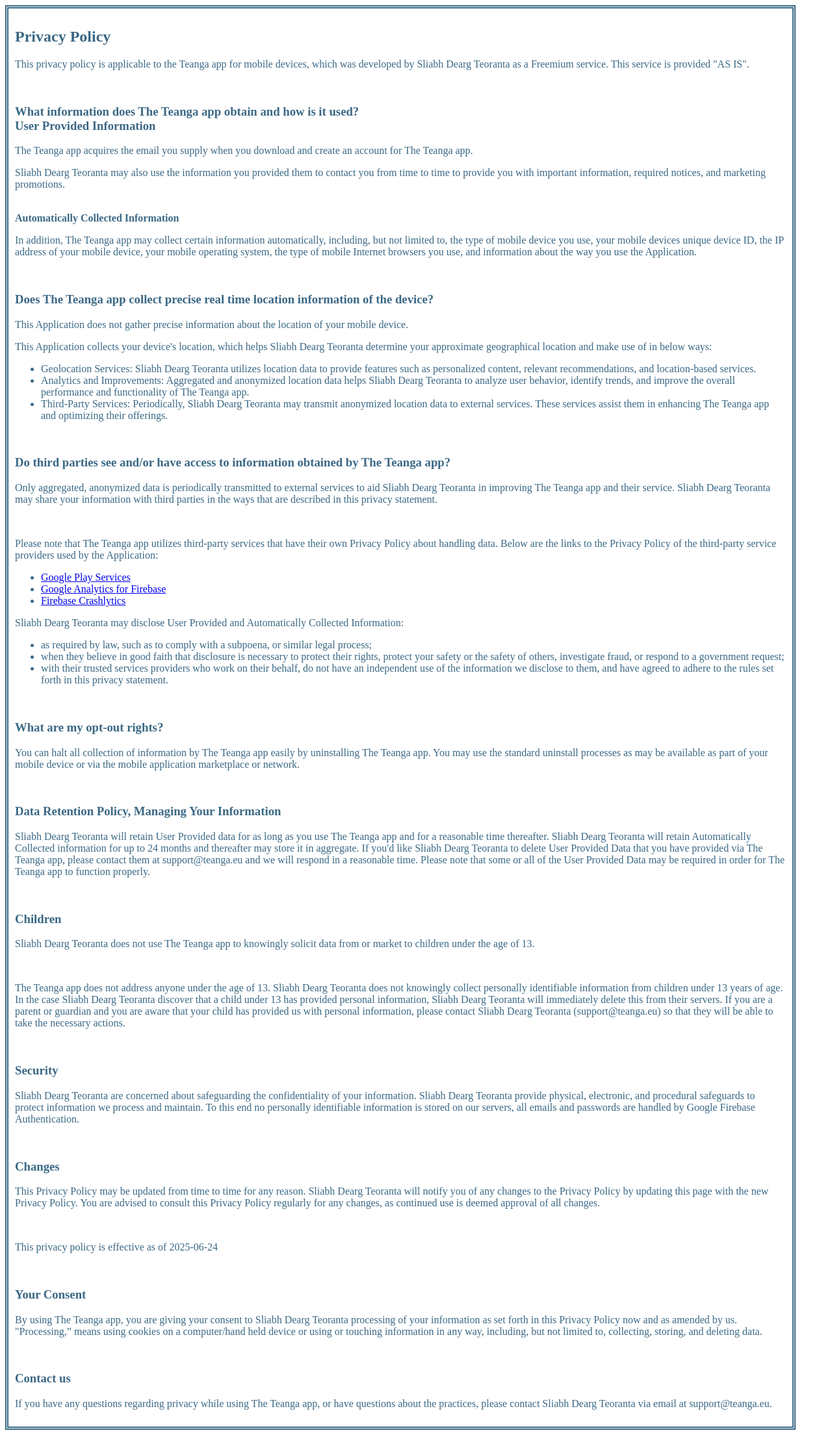
After one commit to RedmondC/TeangaWeb, a Flask app: page /privacy in a window 1280 px wide. The commit adds this page. Shown: the whole page at 65% size. Run offline with Flask 3, Linux system fonts and the light colour scheme; parts of the project's set-up code (start-up, migrations or seed data) failed here and were passed over.

Commit message:
added privacy policy

```diff
--- a/functions/main.py
+++ b/functions/main.py
@@ -11,7 +11,7 @@ from google.oauth2 import service_account
 from json import loads
 from googleapiclient.errors import HttpError
 from index_page import render_index
-from flask import Flask, request
+from flask import Flask, render_template, request
 
 print("Starting Flask app...")
 
@@ -91,6 +91,11 @@ def verify_apple_dev():
         return "An unexpected error occurred.", 500
 
 
+@app.route("/privacy", methods=["GET"])
+def privacy():
+    return render_template("privacy.html")
+
+
 @app.route("/")
 def main():
     return render_index()
--- a/functions/static/css/style.css
+++ b/functions/static/css/style.css
@@ -1,6 +1,4 @@
 <style>
-    p {
-    }
 
     body {
       margin: auto;
@@ -29,6 +27,19 @@
        align-self: center;
        box-sizing: border-box;
        border: 5px double rgb(59, 104, 133);
+    }
+
+    #privacy {
+       width: 95%;
+       align-self: center;
+       box-sizing: border-box;
+       padding: 10px;
+       border: 5px double rgb(59, 104, 133);
+    }
+
+    p, strong, li {
+       font-family: serif;
+       color: rgb(59, 104, 133);
     }
 
     .column {
--- /dev/null
+++ b/functions/templates/privacy.html
@@ -0,0 +1,111 @@
+<!DOCTYPE html>
+<html>
+<head>
+    <meta charset='utf-8'>
+    <title>Privacy Policy</title>
+    <link rel="stylesheet" href="{{ url_for('static', filename='css/style.css') }}">
+</head>
+<body id="privacy">
+<h2><strong>Privacy Policy</strong></h2>
+<p>This privacy policy is applicable to the Teanga app for mobile devices,
+    which was developed by Sliabh Dearg Teoranta as a Freemium
+    service. This service is provided "AS IS".</p><br>
+<h3><strong>What information does The Teanga app obtain and how is it
+    used?</strong><br><strong>User Provided Information</strong></h3>
+<p>The Teanga app acquires the email you supply when you download and create an account for The Teanga app.
+<p>Sliabh Dearg Teoranta may also use the information you provided them to contact you from time to time to provide you
+    with important information, required notices, and marketing promotions.</p><br><strong>Automatically Collected
+    Information</strong>
+<p>In addition, The Teanga app may collect certain information automatically, including, but not limited to, the type
+    of mobile device you use, your mobile devices unique device ID, the IP address of your mobile device, your mobile
+    operating system, the type of mobile Internet browsers you use, and information about the way you use the
+    Application.</p><br>
+
+<h3><strong>Does The Teanga app collect precise real time location information of the
+    device?</strong></h3>
+<p>This Application does not gather precise information about the location of your mobile device.</p>
+<div><p>This Application collects your device's location, which helps Sliabh Dearg Teoranta
+    determine your approximate geographical location and make use of in below ways:</p>
+    <ul>
+        <li>Geolocation Services: Sliabh Dearg Teoranta utilizes location data to provide features such as personalized
+            content, relevant recommendations, and location-based services.
+        </li>
+        <li>Analytics and Improvements: Aggregated and anonymized location data helps Sliabh Dearg Teoranta to analyze
+            user behavior, identify trends, and improve the overall performance and functionality of The Teanga app.
+        </li>
+        <li>Third-Party Services: Periodically, Sliabh Dearg Teoranta may transmit anonymized location data to external
+            services. These services assist them in enhancing The Teanga app and optimizing their offerings.
+        </li>
+    </ul>
+</div>
+<br>
+<h3><strong>Do third parties see and/or have access to information obtained by The Teanga app?</strong></h3>
+<p>Only aggregated, anonymized data is periodically transmitted to external services to aid Sliabh Dearg Teoranta in
+    improving The Teanga app and their service. Sliabh Dearg Teoranta may share your information with third parties in
+    the ways that are described in this privacy statement.</p>
+<div><br>
+    <p>Please note that The Teanga app utilizes third-party services that have their own Privacy Policy about handling
+        data. Below are the links to the Privacy Policy of the third-party service providers used by the
+        Application:</p>
+    <ul>
+        <li><a href="https://www.google.com/policies/privacy/" target="_blank" rel="noopener noreferrer">Google Play
+            Services</a></li><!---->
+        <li><a href="https://firebase.google.com/support/privacy" target="_blank" rel="noopener noreferrer">Google
+            Analytics for Firebase</a></li>
+        <li><a href="https://firebase.google.com/support/privacy/" target="_blank" rel="noopener noreferrer">Firebase
+            Crashlytics</a></li><!----><!----><!----><!----><!----><!----><!----><!----><!----><!----><!----><!---->
+        <!----><!----><!----><!----><!----><!----><!----><!----><!----><!----><!----><!----><!----><!----></ul>
+</div>
+<p>Sliabh Dearg Teoranta may disclose User Provided and Automatically Collected Information:</p>
+<ul>
+    <li>as required by law, such as to comply with a subpoena, or similar legal process;</li>
+    <li>when they believe in good faith that disclosure is necessary to protect their rights, protect your safety or the
+        safety of others, investigate fraud, or respond to a government request;
+    </li>
+    <li>with their trusted services providers who work on their behalf, do not have an independent use of the
+        information we disclose to them, and have agreed to adhere to the rules set forth in this privacy statement.
+    </li>
+</ul>
+<p></p><br><h3><strong>What are my opt-out rights?</strong></h3>
+<p>You can halt all collection of information by The Teanga app easily by uninstalling The Teanga app. You may use the
+    standard uninstall processes as may be available as part of your mobile device or via the mobile application
+    marketplace or network.</p><br>
+<h3><strong>Data Retention Policy, Managing Your Information</strong></h3>
+<p>Sliabh Dearg Teoranta will retain User Provided data for as long as you use The Teanga app and for a reasonable time
+    thereafter. Sliabh Dearg Teoranta will retain Automatically Collected information for up to 24 months and thereafter
+    may store it in aggregate. If you'd like Sliabh Dearg Teoranta to delete User Provided Data that you have provided
+    via The Teanga app, please contact them at support@teanga.eu and we will respond in a reasonable time. Please note
+    that some or all of the User Provided Data may be required in order for The Teanga app to function properly.</p>
+<br>
+<h3><strong>Children</strong></h3>
+<p>Sliabh Dearg Teoranta does not use The Teanga app to knowingly solicit data from or market to children under the age
+    of 13.</p>
+<div><br>
+    <p>The Teanga app does not address anyone under the age of 13. Sliabh Dearg Teoranta does not knowingly collect
+        personally identifiable information from children under 13 years of age. In the case Sliabh Dearg Teoranta
+        discover that a child under 13 has provided personal information, Sliabh Dearg Teoranta will immediately delete
+        this from their servers. If you are a parent or guardian and you are aware that your child has provided us with
+        personal information, please contact Sliabh Dearg Teoranta (support@teanga.eu) so that they will be able to take
+        the necessary actions.</p></div><!----><br>
+<h3><strong>Security</strong></h3>
+<p>Sliabh Dearg Teoranta are concerned about safeguarding the confidentiality of your information. Sliabh Dearg Teoranta
+    provide physical, electronic, and procedural safeguards to protect information we process and maintain.
+    To this end no personally identifiable information is stored on our servers, all emails and passwords are handled
+    by Google Firebase Authentication.
+</p><br>
+<h3><strong>Changes</strong></h3>
+<p>This Privacy Policy may be updated from time to time for any reason. Sliabh Dearg Teoranta will notify you of any
+    changes to the Privacy Policy by updating this page with the new Privacy Policy. You are advised to consult this
+    Privacy Policy regularly for any changes, as continued use is deemed approval of all changes.</p><br>
+<p>This privacy policy is effective as of 2025-06-24</p><br>
+<h3><strong>Your Consent</strong></h3>
+<p>By using The Teanga app, you are giving your consent to Sliabh Dearg Teoranta processing of your information as set
+    forth in this Privacy Policy now and as amended by us. "Processing,” means using cookies on a computer/hand held
+    device or using or touching information in any way, including, but not limited to, collecting, storing, and
+    deleting data.
+</p><br>
+<h3><strong>Contact us</strong></h3>
+<p>If you have any questions regarding privacy while using The Teanga app, or have questions about the practices,
+    please contact Sliabh Dearg Teoranta via email at support@teanga.eu.</p>
+</body>
+</html>
```
